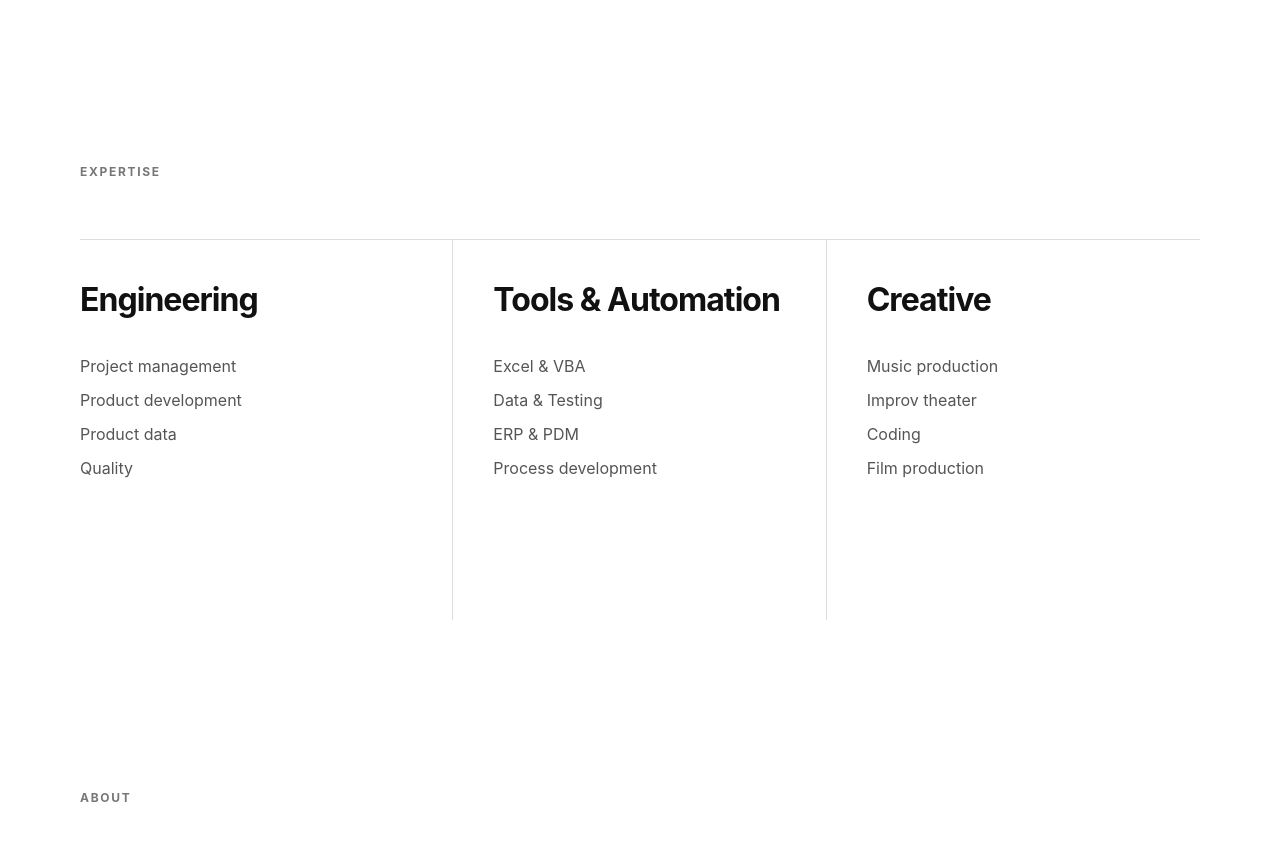
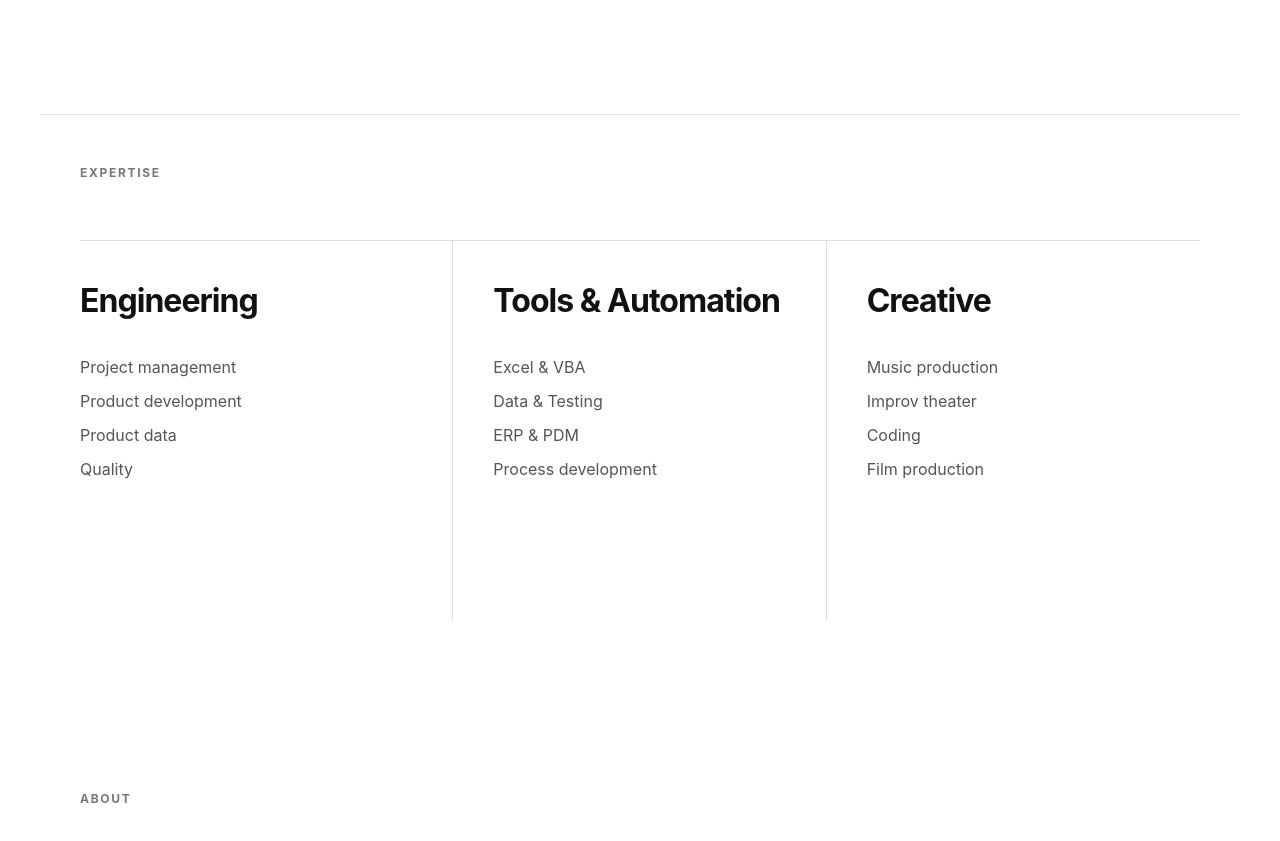
Before and after one commit to aldergrove/portfolio_page, a React (Vite) app: page / in a window 1280 px wide. Shown: the part 607-1448 px from the top of the page. Built offline with nearby package versions, Linux system fonts and the light colour scheme.

Commit message:
top padding change from 80 to 50

```diff
--- a/src/App.css
+++ b/src/App.css
@@ -213,7 +213,7 @@ footer {
 
 /* Expertise */
 
-.selected-work {
+.expertise {
   border-top: 1px solid #e5e5e5;
 }
 
```
